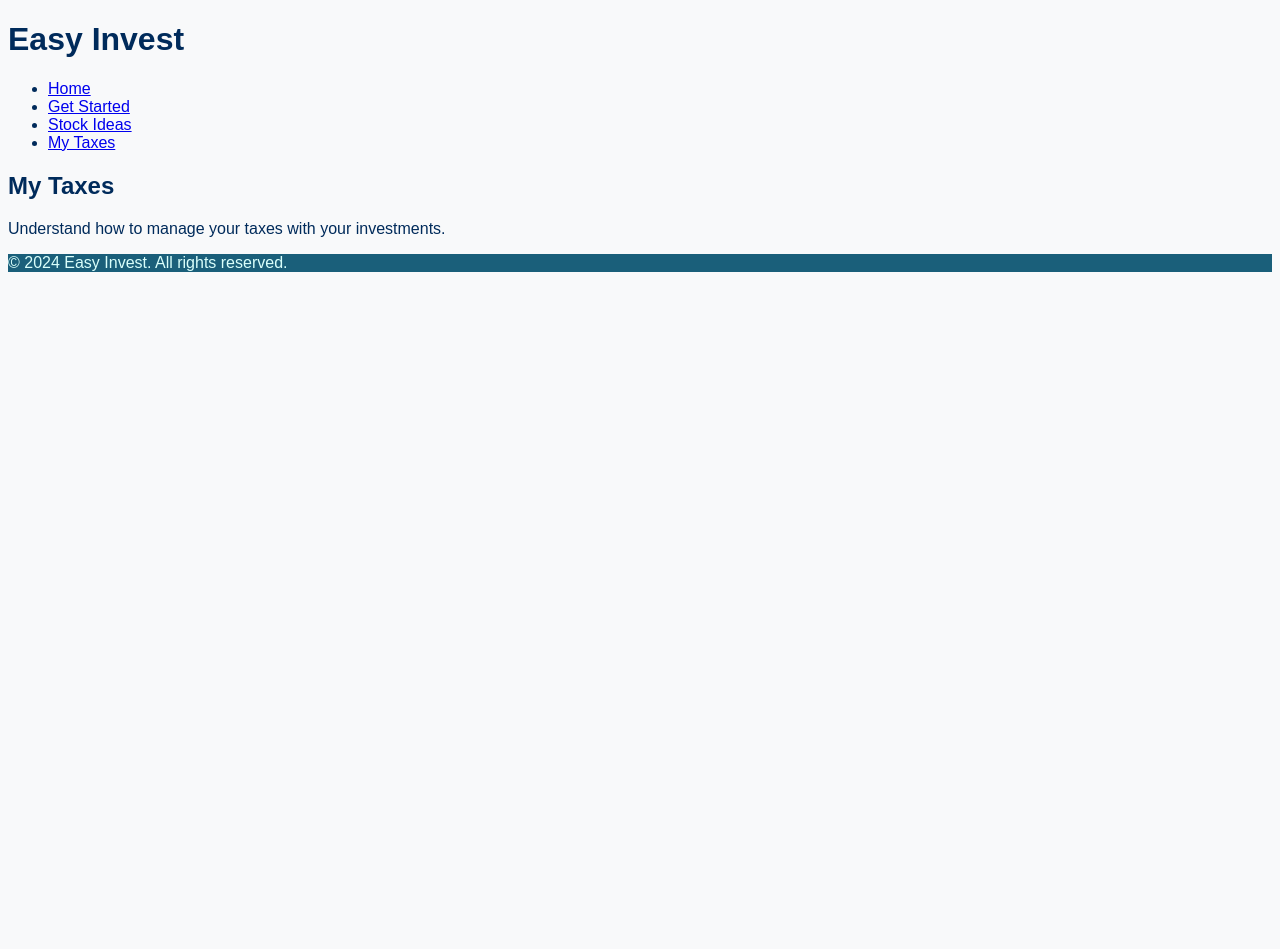
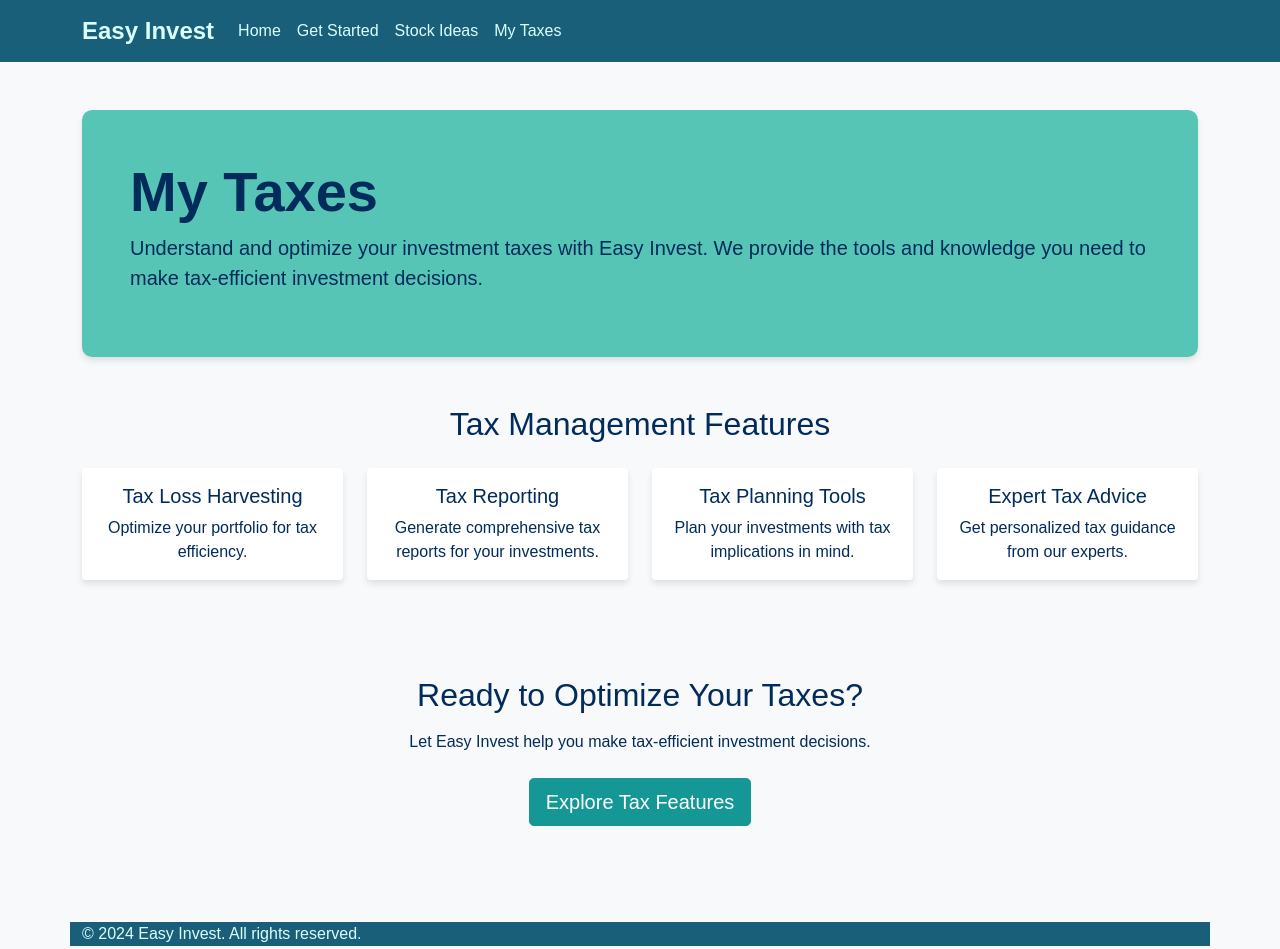
Before and after one commit to Salad92/Salad92.github.io, a plain HTML site: page src/views/MyTaxes.html in a window 1280 px wide. Before the commit the page ends 800 px from the top, so only its background shows below. Drawn offline with nearby package versions, Linux system fonts and the light colour scheme; files that its build step writes are made by us from their sources.

Commit message:
Update MyTaxes.html

```diff
--- a/src/views/MyTaxes.html
+++ b/src/views/MyTaxes.html
@@ -3,30 +3,92 @@
 <head>
     <meta charset="UTF-8">
     <meta name="viewport" content="width=device-width, initial-scale=1.0">
-    <title>Invest.io</title>
-    <link rel="stylesheet" href="/src/style/style.css">
+    <title>My Taxes - Easy Invest</title>
+    <link href="https://cdnjs.cloudflare.com/ajax/libs/bootstrap/5.1.3/css/bootstrap.min.css" rel="stylesheet">
+    <link href="style.css" rel="stylesheet">
 </head>
 <body>
-    <header>
-        <h1>Easy Invest</h1>
-        <nav>
-            <ul>
-                <li><a href="/src/views/Home.html">Home</a></li>
-                <li><a href="/src/views/GetStarted.html">Get Started</a></li>
-                <li><a href="/src/views/StockIdeas.html">Stock Ideas</a></li>
-                <li><a href="/src/views/MyTaxes.html">My Taxes</a></li>
-            </ul>
-        </nav>
-    </header>
+    <nav class="navbar navbar-expand-lg navbar-dark bg-primary">
+        <div class="container">
+            <a class="navbar-brand" href="#">Easy Invest</a>
+            <button class="navbar-toggler" type="button" data-bs-toggle="collapse" data-bs-target="#navbarNav" aria-controls="navbarNav" aria-expanded="false" aria-label="Toggle navigation">
+                <span class="navbar-toggler-icon"></span>
+            </button>
+            <div class="collapse navbar-collapse" id="navbarNav">
+                <ul class="navbar-nav">
+                    <li class="nav-item">
+                        <a class="nav-link" href="Home.html">Home</a>
+                    </li>
+                    <li class="nav-item">
+                        <a class="nav-link" href="GetStarted.html">Get Started</a>
+                    </li>
+                    <li class="nav-item">
+                        <a class="nav-link" href="StockIdeas.html">Stock Ideas</a>
+                    </li>
+                    <li class="nav-item">
+                        <a class="nav-link active" href="MyTaxes.html">My Taxes</a>
+                    </li>
+                </ul>
+            </div>
+        </div>
+    </nav>
 
-    <main>
-        <section id="my-taxes" class="section" >
-            <h2>My Taxes</h2>
-            <p>Understand how to manage your taxes with your investments.</p>
-        </section>
-    </main>
-    <footer>
+    <div class="container my-5" role="main">
+        <div class="section jumbotron mb-5">
+            <h1 class="display-4 fw-bold">My Taxes</h1>
+            <p class="lead">Understand and optimize your investment taxes with Easy Invest. We provide the tools and knowledge you need to make tax-efficient investment decisions.</p>
+        </div>
+
+        <div class="section mb-5">
+            <h2 class="text-center mb-4">Tax Management Features</h2>
+            <div class="row g-4">
+                <div class="col-md-3">
+                    <div class="card h-100 text-center">
+                        <div class="card-body">
+                            <h5 class="card-title">Tax Loss Harvesting</h5>
+                            <p class="card-text">Optimize your portfolio for tax efficiency.</p>
+                        </div>
+                    </div>
+                </div>
+                <div class="col-md-3">
+                    <div class="card h-100 text-center">
+                        <div class="card-body">
+                            <h5 class="card-title">Tax Reporting</h5>
+                            <p class="card-text">Generate comprehensive tax reports for your investments.</p>
+                        </div>
+                    </div>
+                </div>
+                <div class="col-md-3">
+                    <div class="card h-100 text-center">
+                        <div class="card-body">
+                            <h5 class="card-title">Tax Planning Tools</h5>
+                            <p class="card-text">Plan your investments with tax implications in mind.</p>
+                        </div>
+                    </div>
+                </div>
+                <div class="col-md-3">
+                    <div class="card h-100 text-center">
+                        <div class="card-body">
+                            <h5 class="card-title">Expert Tax Advice</h5>
+                            <p class="card-text">Get personalized tax guidance from our experts.</p>
+                        </div>
+                    </div>
+                </div>
+            </div>
+        </div>
+
+        <div class="section text-center py-5 bg-light rounded">
+            <h2 class="mb-3">Ready to Optimize Your Taxes?</h2>
+            <p class="mb-4">Let Easy Invest help you make tax-efficient investment decisions.</p>
+            <a href="#" class="btn btn-primary btn-lg">Explore Tax Features</a>
+        </div>
+    </div>
+
+    <footer class="container mt-5">
         <p>&copy; 2024 Easy Invest. All rights reserved.</p>
     </footer>
+
+    <script src="https://cdnjs.cloudflare.com/ajax/libs/bootstrap/5.1.3/js/bootstrap.bundle.min.js"></script>
+    <script src="script.js"></script>
 </body>
 </html>
```
